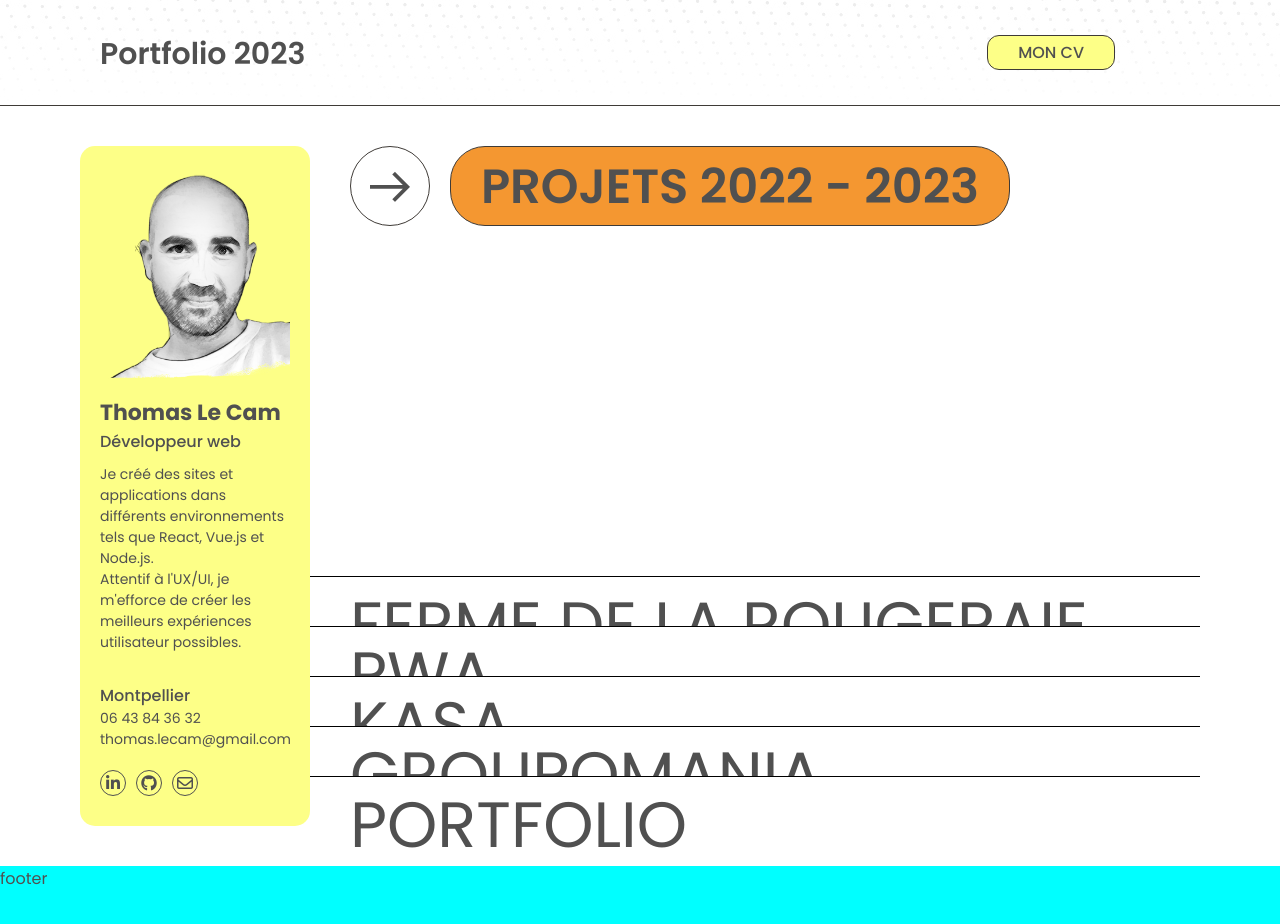
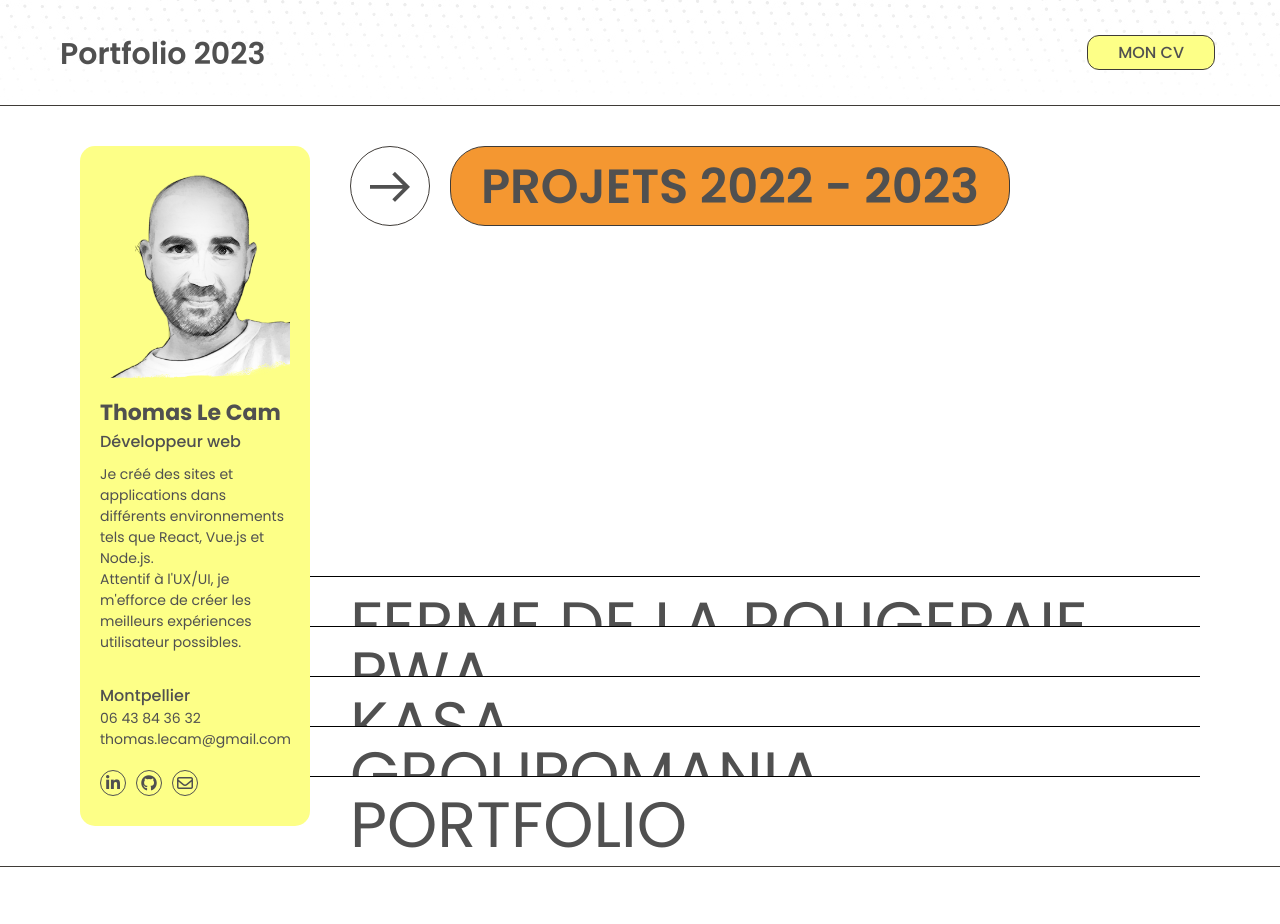
Before and after one commit to ThomasdevLC/portfolio_07_2023, a React (Create React App) app: page / in a window 1280 px wide. Shown: the top 924 px of the page. Built offline with nearby package versions, Linux system fonts and the light colour scheme.

Commit message:
footer border

```diff
--- a/src/assets/styles/components/_Footer.scss
+++ b/src/assets/styles/components/_Footer.scss
@@ -1,5 +1,9 @@
-.test-footer {
-  background-color: aqua;
-  height: 100%;
+.footer {
+  background-color: white;
+  height: 110px;
   position: relative;
+  &__border {
+    width: 100%;
+    border-top: 1px solid var(--gray-3);
+  }
 }
--- a/src/assets/styles/components/_HeaderNav.scss
+++ b/src/assets/styles/components/_HeaderNav.scss
@@ -2,7 +2,7 @@
 @use "../mixins" as mixin;
 
 .header {
-  padding: 30px 160px 30px 100px;
+  padding: 30px 60px 30px 60px;
   font-size: 24px;
   font-weight: 500;
   display: flex;
--- a/src/components/Home/Footer.js
+++ b/src/components/Home/Footer.js
@@ -2,8 +2,8 @@ import React from "react";
 
 const Footer = () => {
   return (
-    <div className="test-footer">
-      <p>footer</p>
+    <div className="footer">
+      <div className="footer__border"></div>
     </div>
   );
 };
```
